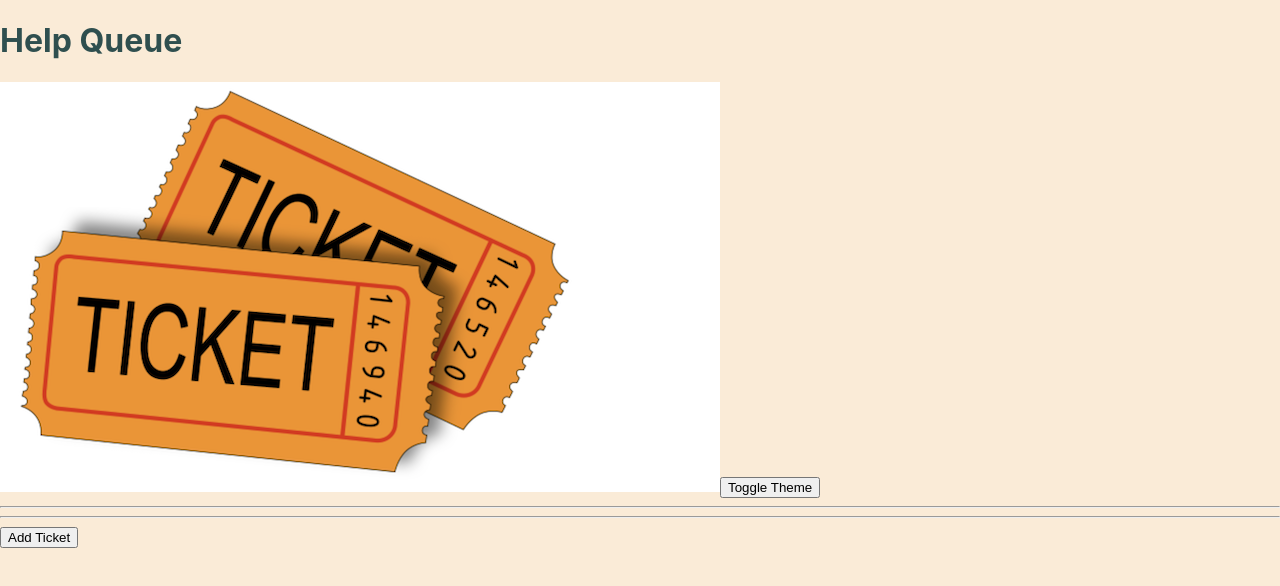
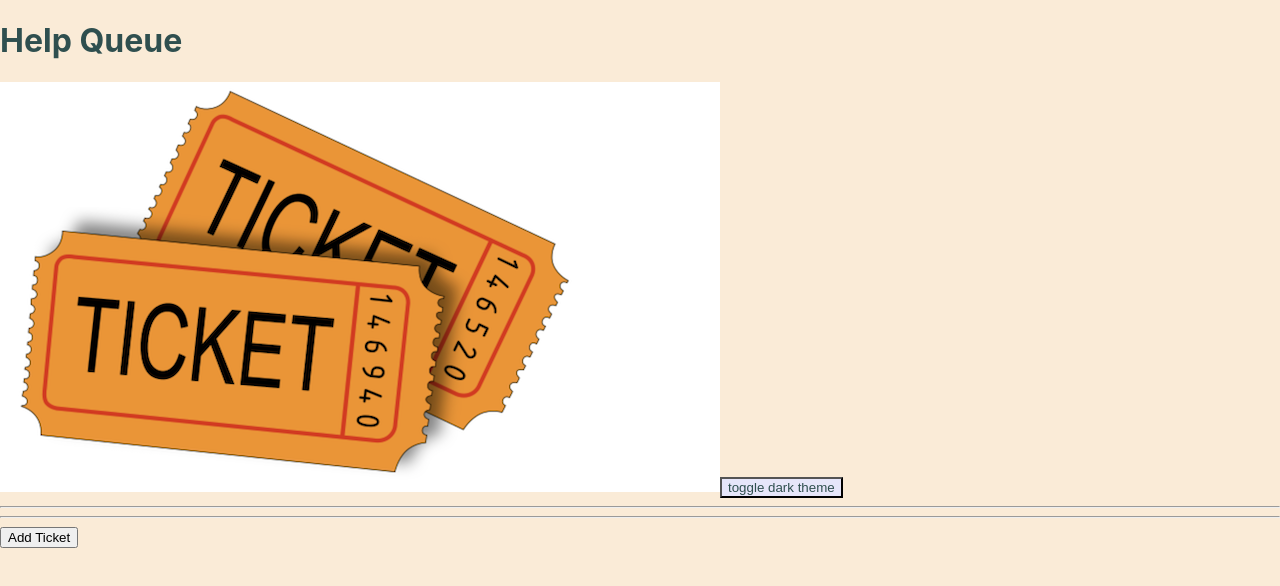
Before and after one commit to chlobear8/Ticket-Queue.Solution, a React (Create React App) app: page / in a window 1280 px wide. Shown: the top 586 px of the page. Built offline with nearby package versions, Linux system fonts and the light colour scheme.

Commit message:
add theme to props and adjust button

```diff
--- a/src/components/App.js
+++ b/src/components/App.js
@@ -20,7 +20,9 @@ function App() {
     return (
     <ThemeContext.Provider value={theme}>
       <Header />
-      <ToggleTheme toggleTheme = {toggleTheme} />
+      <ThemeContext.Consumer>
+        {contextTheme => <ToggleTheme theme = {contextTheme} toggleTheme = {toggleTheme}/>}
+      </ThemeContext.Consumer>
       <TicketControl />
     </ThemeContext.Provider>
   );
--- a/src/components/ToggleTheme.js
+++ b/src/components/ToggleTheme.js
@@ -2,18 +2,26 @@ import React from "react";
 import PropTypes from "prop-types";
 
 function ToggleTheme(props) {
-  const { toggleTheme } = props;
+  const { theme, toggleTheme } = props;
+
+  const styles = {
+    backgroundColor: theme.buttonBackground,
+    color: theme.textColor
+  }
 
   return (
     <React.Fragment>
-      <button onClick = {toggleTheme}>Toggle Theme</button>
+      <button style = {styles} onClick = {toggleTheme}>
+        {theme.textColor === "AntiqueWhite" ? "toggle light theme" : "toggle dark theme"}
+      </button>
       <hr />
     </React.Fragment>
   );
 }
 
 ToggleTheme.propTypes = {
-  toggleTheme: PropTypes.func
+  toggleTheme: PropTypes.func,
+  theme: PropTypes.object
 }
 
 export default ToggleTheme;
```
